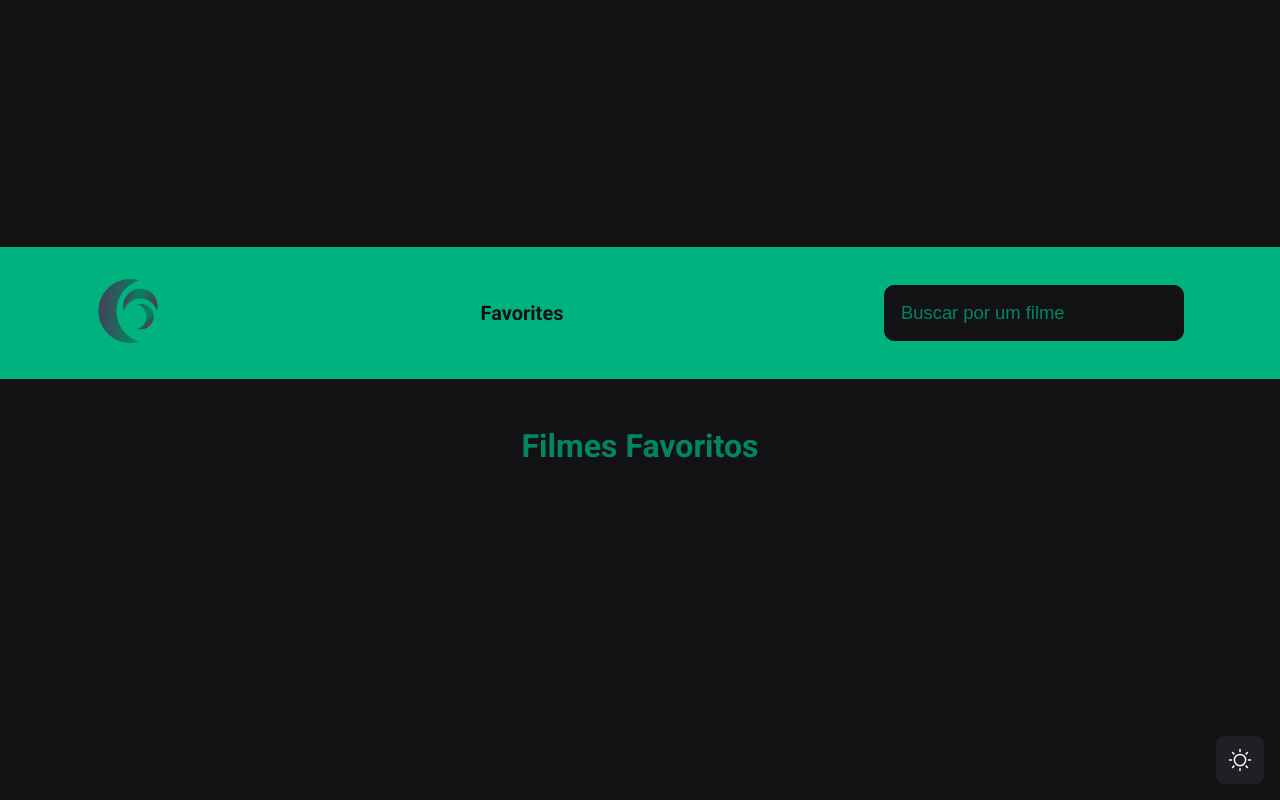
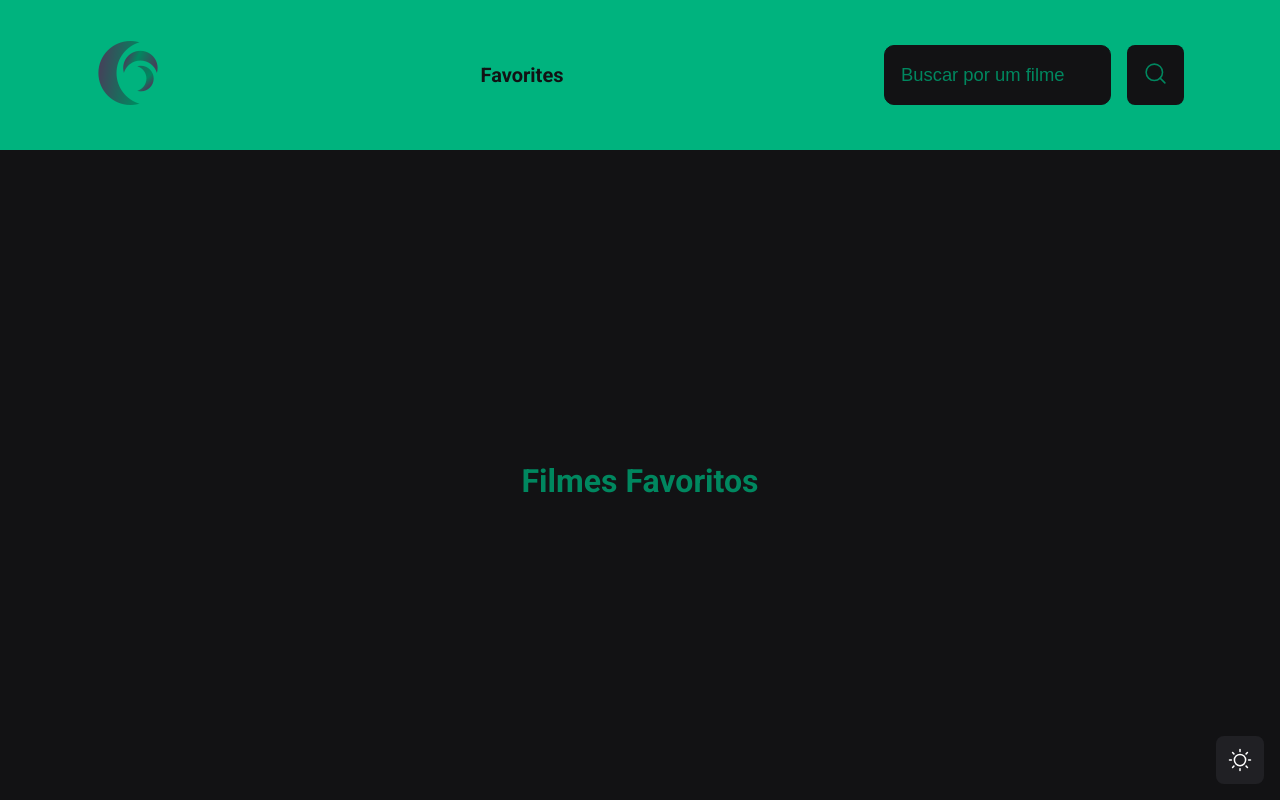
Before and after one commit to KiF1/frontend-test, a Next.js app: page /favorites in a window 1280 px wide. Built offline with nearby package versions, Linux system fonts and the light colour scheme.

Commit message:
resolution error search

```diff
--- a/src/components/Header/index.tsx
+++ b/src/components/Header/index.tsx
@@ -1,11 +1,14 @@
 import Image from "next/image";
 import Link from "next/link";
+import { useRouter } from "next/router";
 import logo from '../../assets/logo.png';
 import { SearchMovie } from "../SearchMovie";
 import { HeaderContainer, HeaderContent } from "./styles";
 
 
 export function Header(){
+  const { pathname } = useRouter();
+  const showSearch = pathname != '/movie/[id]';
   return(
     <HeaderContainer>
       <HeaderContent>
@@ -15,7 +18,7 @@ export function Header(){
         <Link href="/favorites">
           <span>Favorites</span>
         </Link>
-        <SearchMovie />
+        {showSearch && <SearchMovie />}
       </HeaderContent>
     </HeaderContainer>
   )
--- a/src/components/Header/styles.ts
+++ b/src/components/Header/styles.ts
@@ -2,11 +2,18 @@ import styled from 'styled-components';
 
 
 export const HeaderContainer = styled.div`
+  position: absolute;
+  top: 0;
   width: 100%;
+  height: 150px;
   display: flex;
   justify-content: center;
   align-items: center;
   background-color: ${(props) => props.theme.colors.green300};
+
+  @media (max-width: 768){
+    height: 200px;
+  }
 `
 
 export const HeaderContent = styled.div`
--- a/src/components/SearchMovie/index.tsx
+++ b/src/components/SearchMovie/index.tsx
@@ -4,6 +4,7 @@ import { zodResolver } from "@hookform/resolvers/zod";
 import { Container, Input } from './styles';
 import { useContext } from 'react';
 import { LikesContext } from '../../context/FavoritesContext';
+import { MagnifyingGlass } from "phosphor-react";
 
 const searchFormSchema = z.object({
     query: z.string(),
@@ -25,6 +26,7 @@ export function SearchMovie(){
   return(
     <Container onSubmit={handleSubmit(handleSearchPost)}>
         <Input type="text" placeholder="Buscar por um filme" {...register("query")} />
+        <button type="submit"><MagnifyingGlass size={25} /></button>
     </Container>
   )
 }
--- a/src/components/SearchMovie/styles.ts
+++ b/src/components/SearchMovie/styles.ts
@@ -3,8 +3,16 @@ import styled from "styled-components";
 export const Container = styled.form`
 width: 300px;
 display: flex;
-flex-direction: column;
 gap: 1rem;
+
+button{
+    width: fit-content;
+    padding: 1rem;
+    background-color: ${props => props.theme.colors.primary100};
+    color: ${props => props.theme.colors.green500};
+    border: 0;
+    border-radius: 8px;
+}
 
 @media (max-width: 768px){
     width: 100%;
--- a/src/context/FavoritesContext.tsx
+++ b/src/context/FavoritesContext.tsx
@@ -56,7 +56,7 @@ export function LikeContextProvider({ children }: LikeContextProviderProps) {
   }
 
   function getMovies(query?: string){
-    return router.push(`query=${query}`);
+    return router.replace(`query=${query}`);
   }
 
   useEffect(() => {
--- a/src/styles/pages/favorites.ts
+++ b/src/styles/pages/favorites.ts
@@ -8,6 +8,8 @@ flex-direction: column;
 justify-content: center;
 align-items: center;
 gap: 2.5rem;
+margin-top: 250px;
+
 
 h1 {
   color: ${(props) => props.theme.colors.green500};
--- a/src/styles/pages/home.ts
+++ b/src/styles/pages/home.ts
@@ -8,6 +8,7 @@ flex-direction: column;
 justify-content: center;
 align-items: center;
 gap: 2.5rem;
+margin-top: 250px;
 
 h1 {
   color: ${(props) => props.theme.colors.green500};
--- a/src/styles/pages/movie.ts
+++ b/src/styles/pages/movie.ts
@@ -8,6 +8,7 @@ export const MovieConteiner = styled.div`
   display: grid;
   grid-template-columns: 1fr 1fr;
   gap: 2.5rem;
+  margin-top: 250px;
 
   img{
     width: 100%;
--- a/src/styles/pages/search.ts
+++ b/src/styles/pages/search.ts
@@ -8,6 +8,8 @@ flex-direction: column;
 justify-content: center;
 align-items: center;
 gap: 2.5rem;
+margin-top: 150px;
+margin-top: 250px;
 
 h1 {
   color: ${(props) => props.theme.colors.green500};
```
